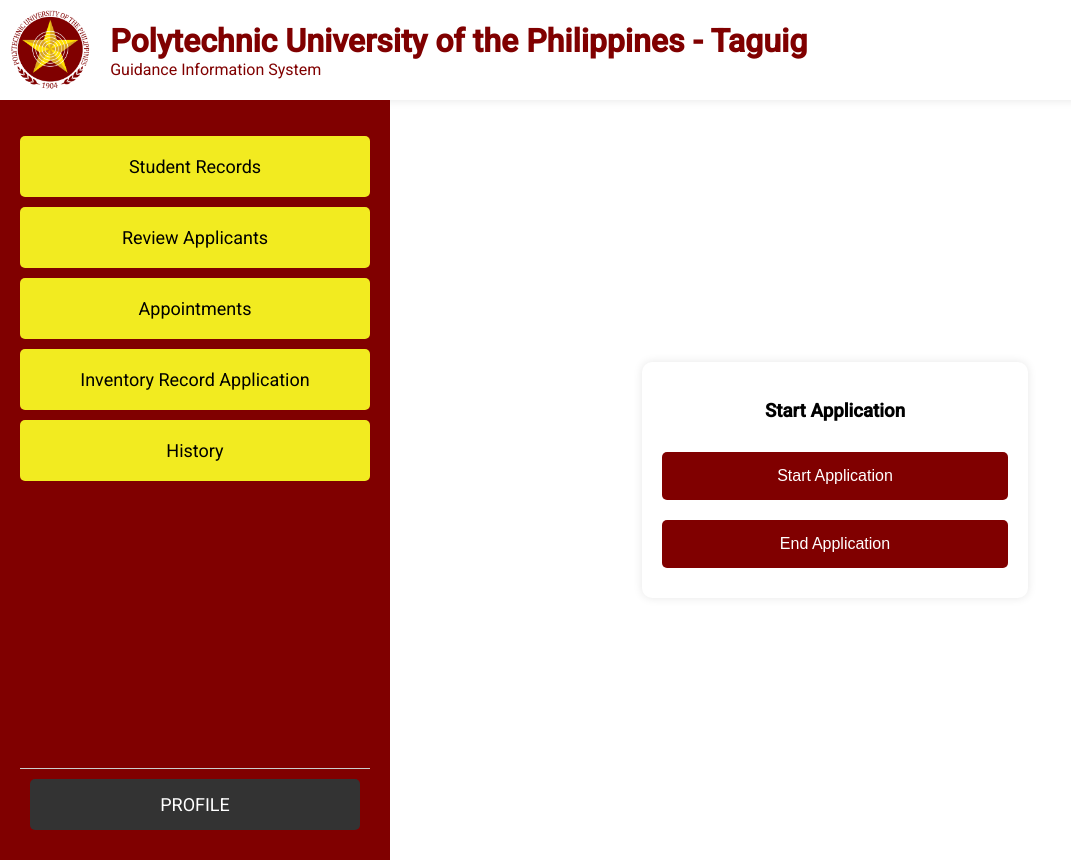
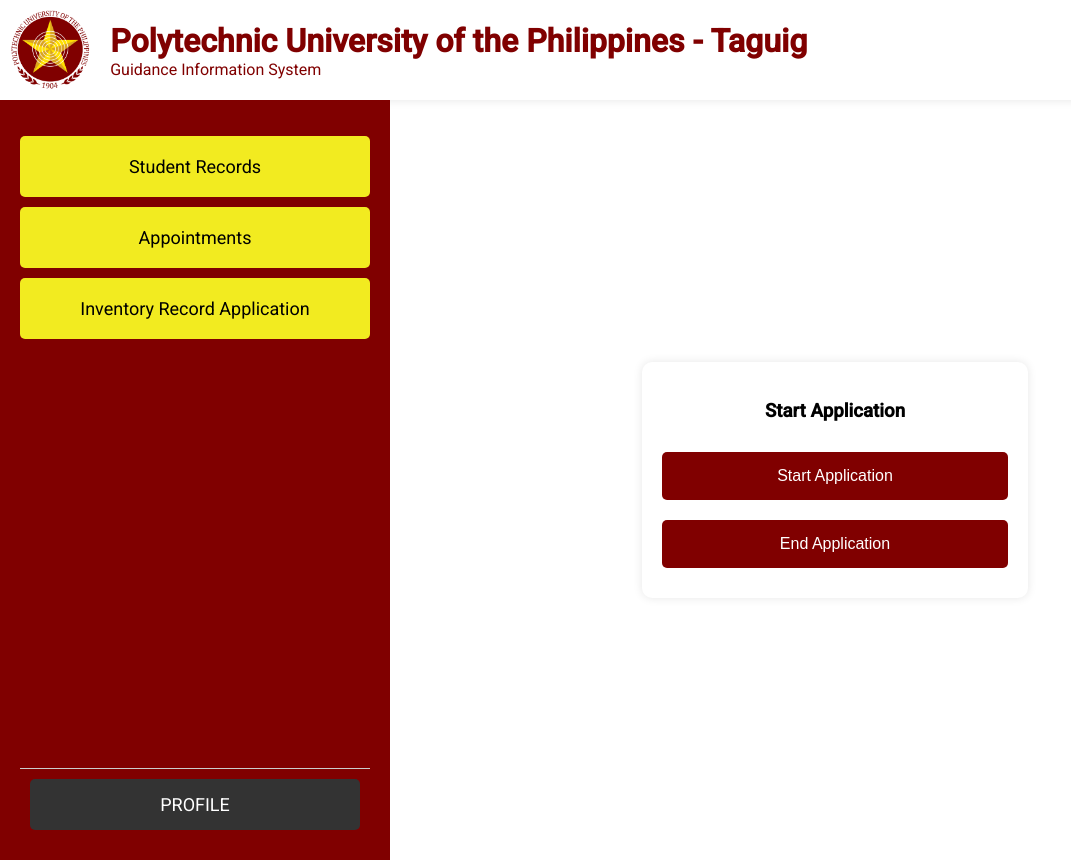
Before and after one commit to Tapispisan-YvesJohn/capstone-project, an Angular app in the folder guidance_services/: page /application-status in a window 1280 px wide. Shown: the whole page, without its empty margins (0-1071 px from the left). Built offline with nearby package versions, Linux system fonts and the light colour scheme; sample sign-in values are in the browser's storage.

Commit message:
add changes

```diff
--- a/guidance_services/src/app/application-status/application-status.component.html
+++ b/guidance_services/src/app/application-status/application-status.component.html
@@ -9,11 +9,9 @@
 <div class="container">
     <div class="sidebar">
         <ul>
-            <li><a (click)="navigateTo('homepage')">Student Records</a></li>
-            <li><a (click)="navigateTo('review-applicants')">Review Applicants</a></li>
+            <li><a (click)="navigateTo('student-record')">Student Records</a></li>
             <li><a (click)="navigateTo('appointments')">Appointments</a></li>
             <li><a (click)="navigateTo('application-status')">Inventory Record Application</a></li>
-            <li><a (click)="navigateTo('history')">History</a></li>
         </ul>
         <div class="profile">
             <a (click)="navigateTo('profile')">PROFILE</a>
--- a/guidance_services/src/app/history/history.component.html
+++ b/guidance_services/src/app/history/history.component.html
@@ -9,11 +9,9 @@
 <div class="container">
     <div class="sidebar">
         <ul>
-            <li><a (click)="navigateTo('homepage')">Student Records</a></li>
-            <li><a (click)="navigateTo('review-applicants')">Review Applicants</a></li>
+            <li><a (click)="navigateTo('student-record')">Student Records</a></li>
             <li><a (click)="navigateTo('appointments')">Appointments</a></li>
             <li><a (click)="navigateTo('application-status')">Inventory Record Application</a></li>
-            <li><a (click)="navigateTo('history')">History</a></li>
         </ul>
         <div class="profile">
             <a (click)="navigateTo('profile')">PROFILE</a>
--- a/guidance_services/src/app/homepage/homepage.component.html
+++ b/guidance_services/src/app/homepage/homepage.component.html
@@ -12,7 +12,6 @@
             <li><a (click)="navigateTo('student-record')">Student Records</a></li>
             <li><a (click)="navigateTo('appointments')">Appointments</a></li>
             <li><a (click)="navigateTo('application-status')">Inventory Record Application</a></li>
-            <li><a (click)="navigateTo('history')">History</a></li>
         </ul>
         <div class="profile">
             <a (click)="navigateTo('profile')">PROFILE</a>
--- a/guidance_services/src/app/review-applicants/review-applicants.component.html
+++ b/guidance_services/src/app/review-applicants/review-applicants.component.html
@@ -11,7 +11,7 @@
         <ul>
             <li><a (click)="navigateTo('student-record')">Student Records</a></li>
             <li><a (click)="navigateTo('appointments')">Appointments</a></li>
-            <li><a (click)="navigateTo('application-status')">Application Status</a></li>
+            <li><a (click)="navigateTo('application-status')">Inventory Record Application</a></li>
         </ul>
         <div class="profile">
             <a (click)="navigateTo('profile')">PROFILE</a>
--- a/guidance_services/src/app/review-appointments/review-appointments.component.html
+++ b/guidance_services/src/app/review-appointments/review-appointments.component.html
@@ -11,7 +11,7 @@
         <ul>
             <li><a (click)="navigateTo('student-record')">Student Records</a></li>
             <li><a (click)="navigateTo('appointments')">Appointments</a></li>
-            <li><a (click)="navigateTo('application-status')">Application Status</a></li>
+            <li><a (click)="navigateTo('application-status')">Inventory Record Application</a></li>
         </ul>
         <div class="profile">
             <a (click)="navigateTo('profile')">PROFILE</a>
```
